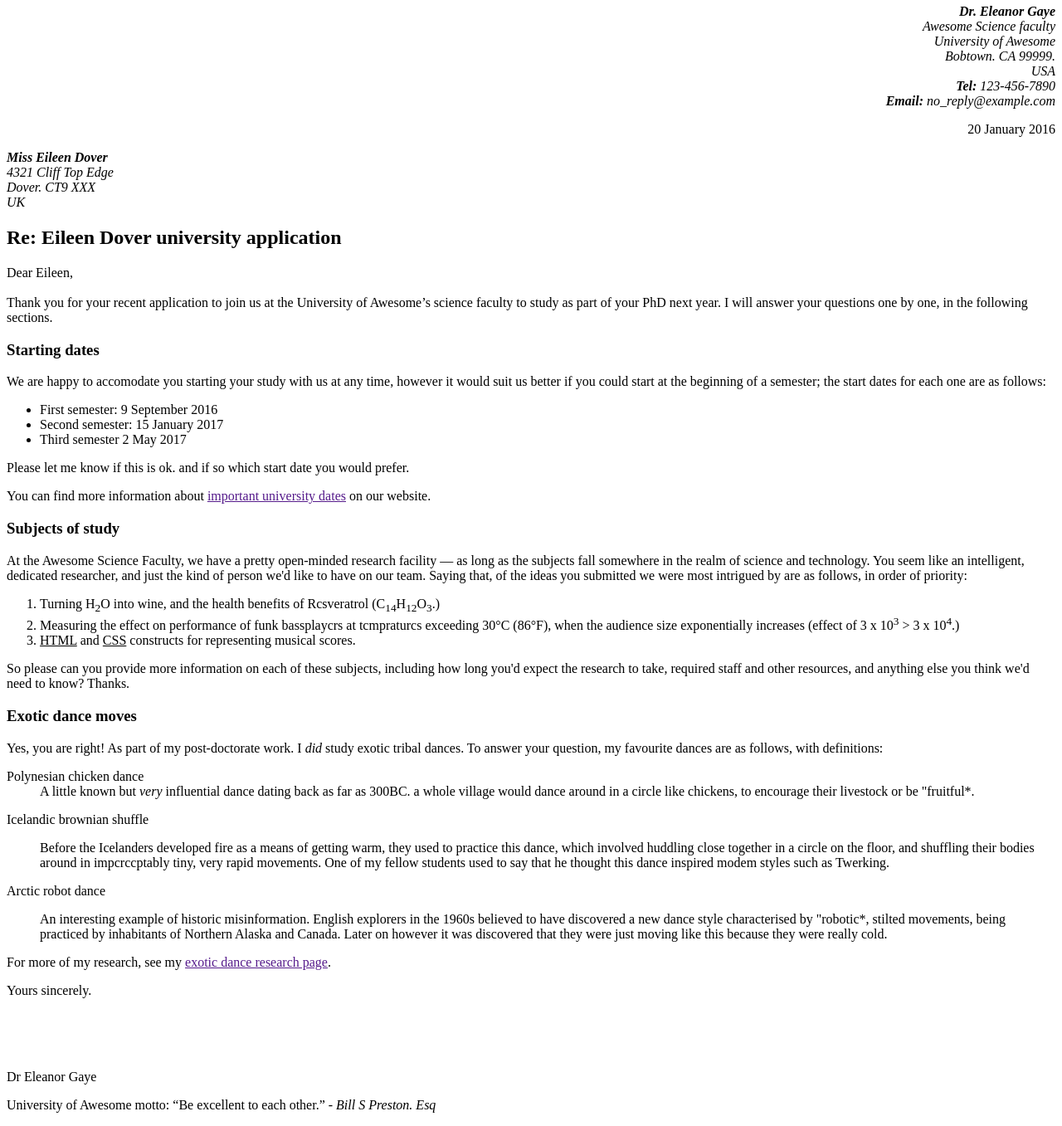
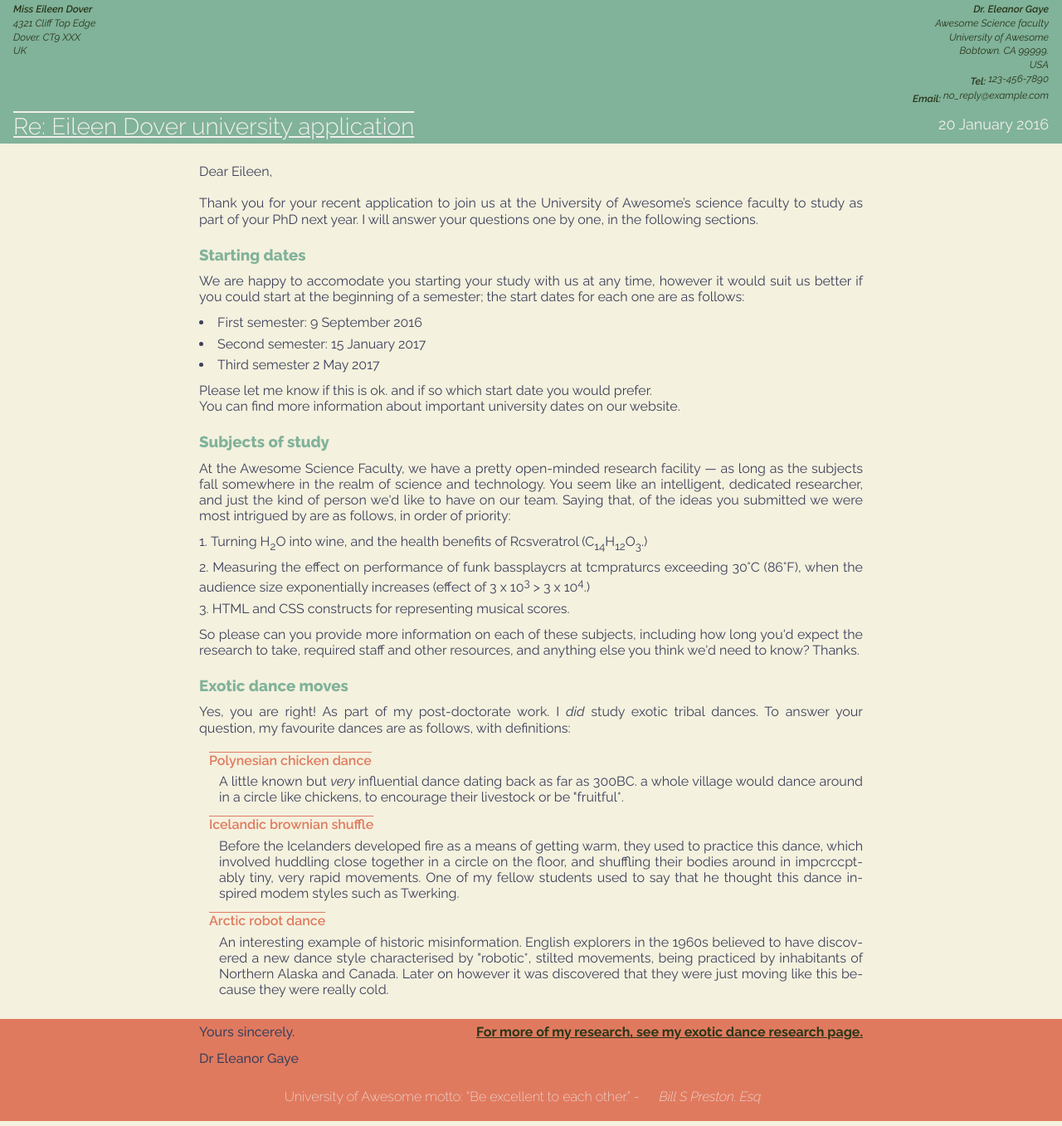
Before and after one commit to nuinn/ejercicio-carta, a plain HTML site: page index.html in a window 1280 px wide. Shown: the part 3-1360 px from the top of the page at 83% size. Drawn offline with Linux system fonts and the light colour scheme.

Commit message:
styled document

```diff
--- a/index.html
+++ b/index.html
@@ -4,16 +4,28 @@
     <meta charset="UTF-8">
     <meta name="viewport" content="width=device-width, initial-scale=1.0">
     <title>letter</title>
+    <link rel="preconnect" href="https://fonts.googleapis.com">
+<link rel="preconnect" href="https://fonts.gstatic.com" crossorigin>
+<link href="https://fonts.googleapis.com/css2?family=Raleway:ital,wght@0,100;0,200;0,300;0,400;0,500;0,600;0,700;0,800;0,900;1,100;1,200;1,300;1,400;1,500;1,600;1,700;1,800;1,900&display=swap" rel="stylesheet">
+    <link rel="stylesheet" href="style.css">
 </head>
 <body>
+    <div class="header">
+        <div class="from">
             <address align="right"><strong>Dr. Eleanor Gaye</strong><br/>
             Awesome Science faculty<br/> University of Awesome<br/> Bobtown. CA 99999.<br/>
             USA<br/>
             <b>Tel:</b> 123-456-7890 <br/><b>Email:</b> no_reply@example.com</address>
-<p align="right">20 January 2016</p>
+            <p class ="date" align="right">20 January 2016</p>
+        </div>
+        <div class="to">
             <address><strong>Miss Eileen Dover</strong><br/> 4321 Cliff Top Edge<br/> Dover. CT9 XXX<br/> UK</address>
-<h2>Re: Eileen Dover university application</h2>
-<p>Dear Eileen,<br/><br/>
+            <h2 class="title">Re: Eileen Dover university application</h2>
+        </div>
+
+    </div>
+    <div class="body">
+        <p class="intro">Dear Eileen,<br/><br/>
         Thank you for your recent application to join us at the University of Awesome’s science faculty to study as part of your PhD next year. I will answer your questions one by one, in the following sections.</p>
         <h3>Starting dates</h3>
         <p>We are happy to accomodate you starting your study with us at any time, however it would suit us better if you could start at the beginning of a semester; the start dates for each one are as follows:</p>
@@ -37,19 +49,24 @@ Thank you for your recent application to join us at the University of Awesome’
         <dl>
             <dt>Polynesian chicken dance</dt>
                 <dd>A little known but <em>very</em> influential dance dating back as far as 300BC. a whole village would dance around in a circle like chickens, to encourage their livestock or be "fruitful*.</dd>
-    <dl>Icelandic brownian shuffle</dl>
+            <dt>Icelandic brownian shuffle</dt>
                 <dd>Before the Icelanders developed fire as a means of getting warm, they used to practice this dance, which involved huddling close together in a circle on the floor, and shuffling their bodies around in impcrccptably tiny, very rapid movements. One of my fellow students used to say that he thought this dance inspired modem styles such as Twerking.</dd>
-    <dl>Arctic robot dance</dl>
+            <dt>Arctic robot dance</dt>
                 <dd>An interesting example of historic misinformation. English explorers in the 1960s believed to have discovered a new dance style characterised by "robotic*, stilted movements, being practiced by inhabitants of Northern Alaska and Canada. Later on however it was discovered that they were just moving like this because they were really cold.</dd>
         </dl>
+    </div>
+    <footer>
+        <div class="flexcont">
+            <div class="moredetails">
+            <p>For more of my research, see my <a href="">exotic dance research page</a>.</p>
+            </div>
+            <div class="signoff">
+                <p>Yours sincerely.</p>
+                <p>Dr Eleanor Gaye</p>
+            </div>
+        </div>
+        <p class="quote">University of Awesome motto: “Be excellent to each other.” - <em>Bill S Preston. Esq</em></p>
 
-<p>For more of my research, see my <a href="">exotic dance research page</a>.</p>
-<p>Yours sincerely.</p>
-<br/>
-<br/>
-
-<br/>
-<p>Dr Eleanor Gaye</p>
-<p>University of Awesome motto: “Be excellent to each other.” - <em>Bill S Preston. Esq</em></p>
+    </footer>
 </body>
 </html>
--- /dev/null
+++ b/style.css
@@ -0,0 +1,153 @@
+* {
+    margin: 0;
+    padding: 0;
+    box-sizing: border-box;
+    text-decoration: none;
+    font-family: 'Raleway', sans-serif;
+    color: var(--blue);
+    background-color: var(--yellow);
+}
+/* Reduce HTML font-weight */
+b, strong{
+    font-weight: 600;
+}
+
+b{
+    vertical-align: sub;
+}
+
+/* Indent HTML lists */
+ul, ol {
+    /* text-align: ; */
+    list-style-position: inside;
+    margin: 12px 0px;
+}
+
+li {
+    margin: 6px 0px;
+}
+
+h3{
+    margin: 24px 0px 12px;
+    color: var(--green);
+    font-weight: 800;
+
+}
+dl{
+    margin: 12px 0px 0px 12px;
+    -webkit-hyphens: auto;
+    -ms-hyphens: auto;
+    hyphens: auto;
+}
+
+dt{
+    color: var(--orange);
+    font-weight: 600;
+    padding-top: 8px;
+    text-decoration: overline;
+}
+
+dd{
+    margin: 6px 0px 6px 12px;
+}
+
+:root {
+    --yellow: #F4F1DE;
+    --blue: #3D405B;
+    --green: #81B29A;
+    --orange: #E07A5F;
+    --black: #283618;
+    --white: #F0EFEB;
+}
+
+.header {
+    padding: 6px 16px 0px;
+
+    background-color: var(--green);
+    display: flex;
+    flex-direction: row-reverse;
+    justify-content: space-between;
+    position: fixed;
+    width: 100%;
+}
+
+.header *{
+    background-color: var(--green);
+    line-height: 140%;
+    font-size: 12px;
+    color: var(--black);
+}
+
+.date {
+    color: var(--white);
+    margin: 10px 0px;
+    font-size: 18px;
+
+}
+
+.to {
+    display: flex;
+    flex-direction: column;
+    justify-content: space-between;
+}
+
+.title {
+    font-size: 28px;
+    font-weight: 300;
+    color: var(--white);
+    text-decoration: underline overline;
+}
+
+.body {
+    line-height: 120%;
+    padding: 20px 240px;
+    padding-top:200px;
+    text-align: justify;
+
+}
+
+footer{
+    width: 100%;
+
+}
+
+footer *{
+    background-color: var(--orange);
+}
+
+.flexcont{
+    display:flex;
+    flex-direction: row-reverse;
+    justify-content: space-between;
+    padding: 0px 240px;
+
+}
+
+.signoff{
+    font-weight: 500;
+    line-height: 200%;
+}
+
+.moredetails{
+    font-weight: 700;
+
+    line-height: 200%;
+}
+
+.moredetails :first-child{
+    color: var(--black);
+    text-decoration: underline;
+}
+
+.quote, .quote :first-child{
+    text-align: center;
+    color: var(--white);
+    font-weight: 200;
+    padding: 20px;
+}
+
+
+
+/* .intro {
+    margin-bottom: 24px;
+} */
```
Lines whose indentation alone changed are shown as unchanged.
